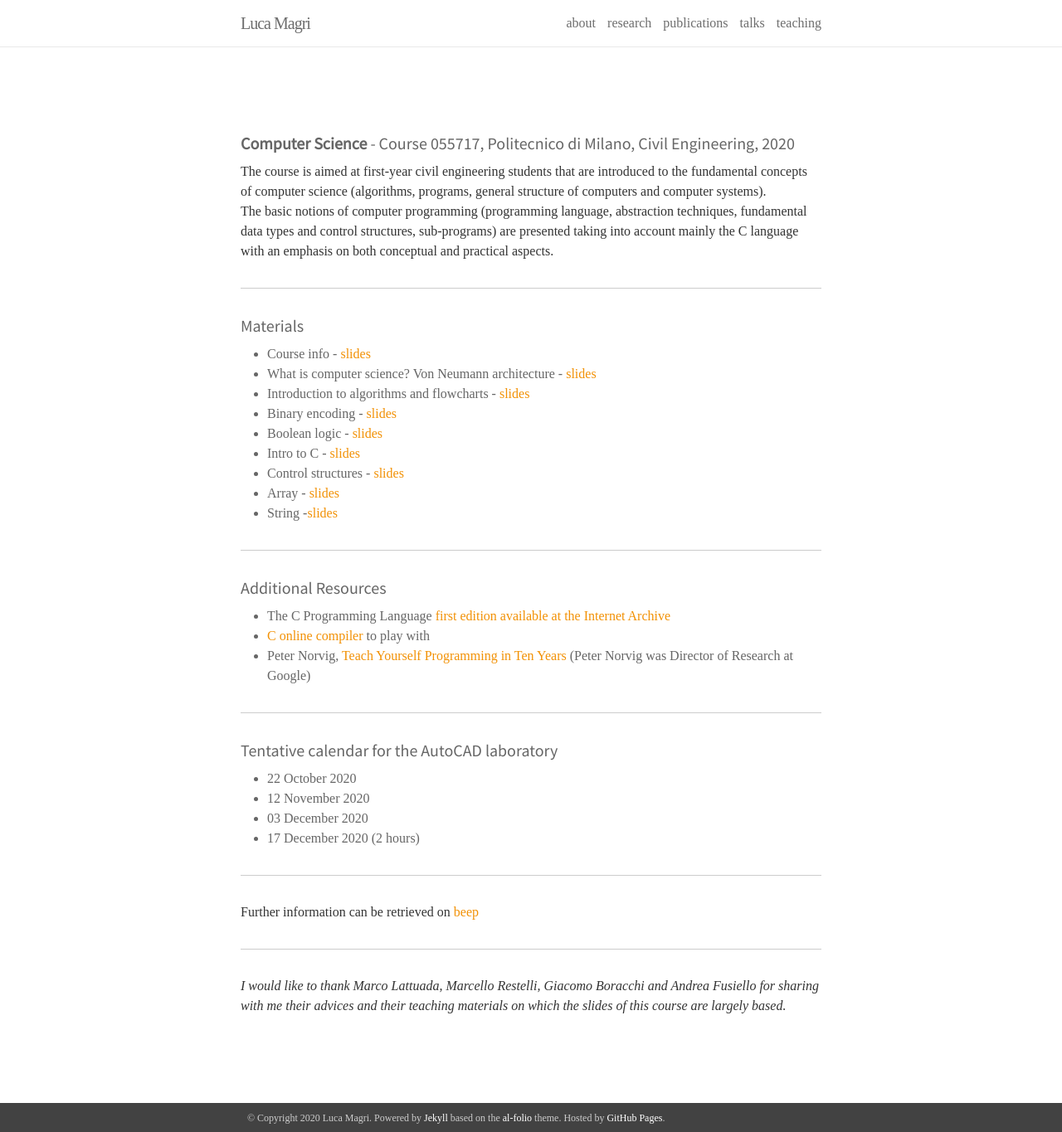
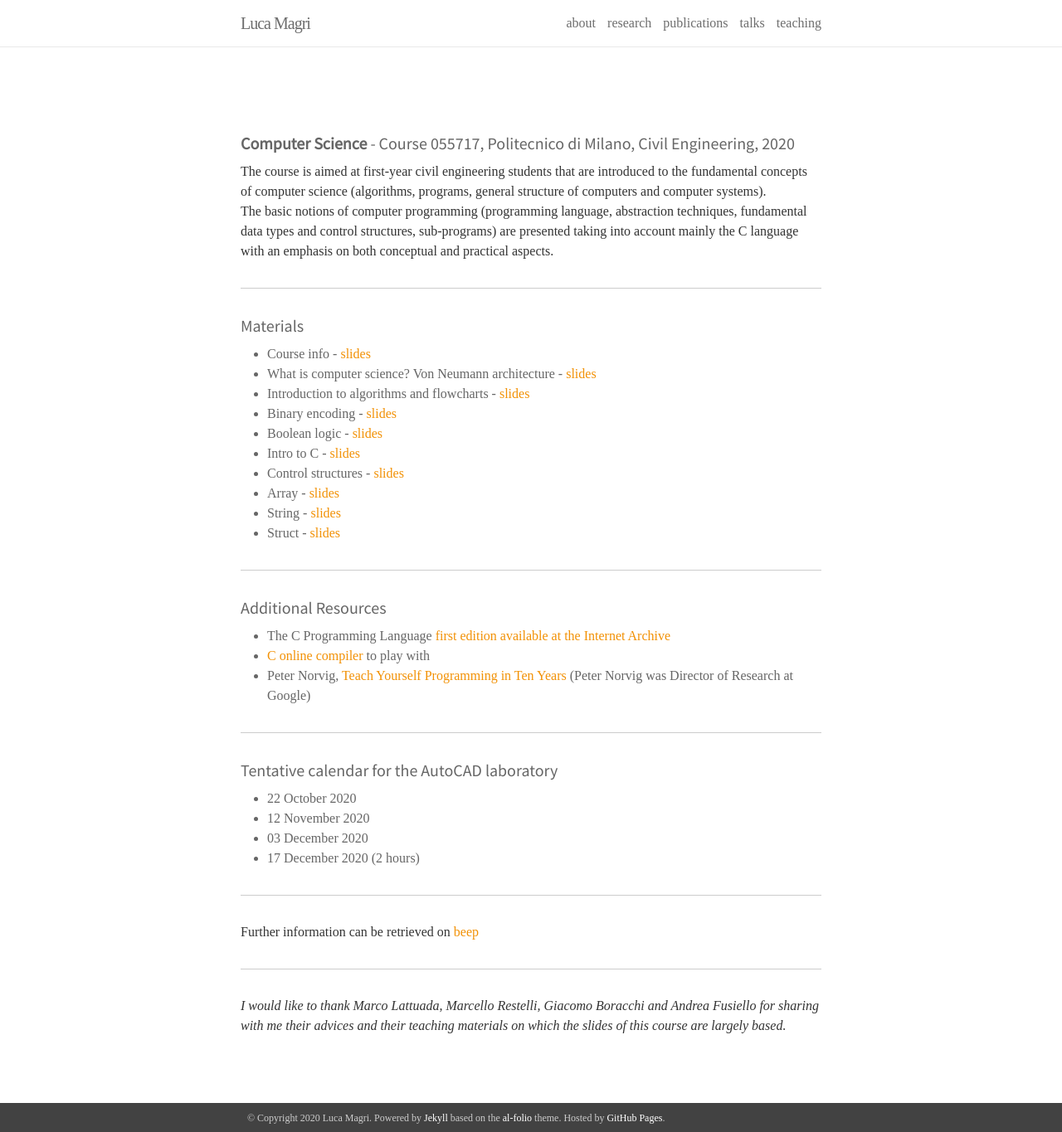
Before and after one commit to magrilu/magrilu.github.io, a Jekyll site: the page built from _pages/cs.md, in a window 1280 px wide and 1365 px high. Shown: the whole window at 83% size. Built offline with Jekyll 4.4.1, drawn with Linux system fonts in a browser that asks for light colours; nearby versions of some CDN libraries; some web fonts are replaced.

Commit message:
add lecture on struct

```diff
--- a/_pages/cs.md
+++ b/_pages/cs.md
@@ -22,7 +22,8 @@ The basic notions of computer programming (programming language, abstraction tec
 * Intro to C - [slides][introC]
 * Control structures - [slides][control]
 * Array - [slides][array]
-* String -[slides][string]
+* String - [slides][string]
+* Struct - [slides][struct]
 
 
 ***
@@ -59,7 +60,7 @@ Further information can be retrieved on
 [control]:https://polimi365-my.sharepoint.com/:b:/g/personal/10755186_polimi_it/EenVeX6A21tAswPGPJi1tpIB9MRSYVd95MwFIYxnHgXw9Q?e=95nUfn
 [array]:https://polimi365-my.sharepoint.com/:b:/g/personal/10755186_polimi_it/EbWFoneLk4xKmro9bFTixLoB5W1q3Qrgbbo-ON14I1WD8g?e=35ZmBK
 [string]:https://polimi365-my.sharepoint.com/:b:/g/personal/10755186_polimi_it/Eb97etLaw1JEuG8MyMvvCzABS4Y_saoXAer-1VkI-OETEQ?e=x6KGNK
-
+[struct]:https://polimi365-my.sharepoint.com/:b:/g/personal/10755186_polimi_it/ET5Do5_ELy5IjVDHEMt4BlQBwIeD8KBmqZvUn9cv60f9Fg?e=3GZDKA
 
 [book]:https://archive.org/details/TheCProgrammingLanguageFirstEdition
 [onlineCompiler]:https://repl.it/languages/c
```
